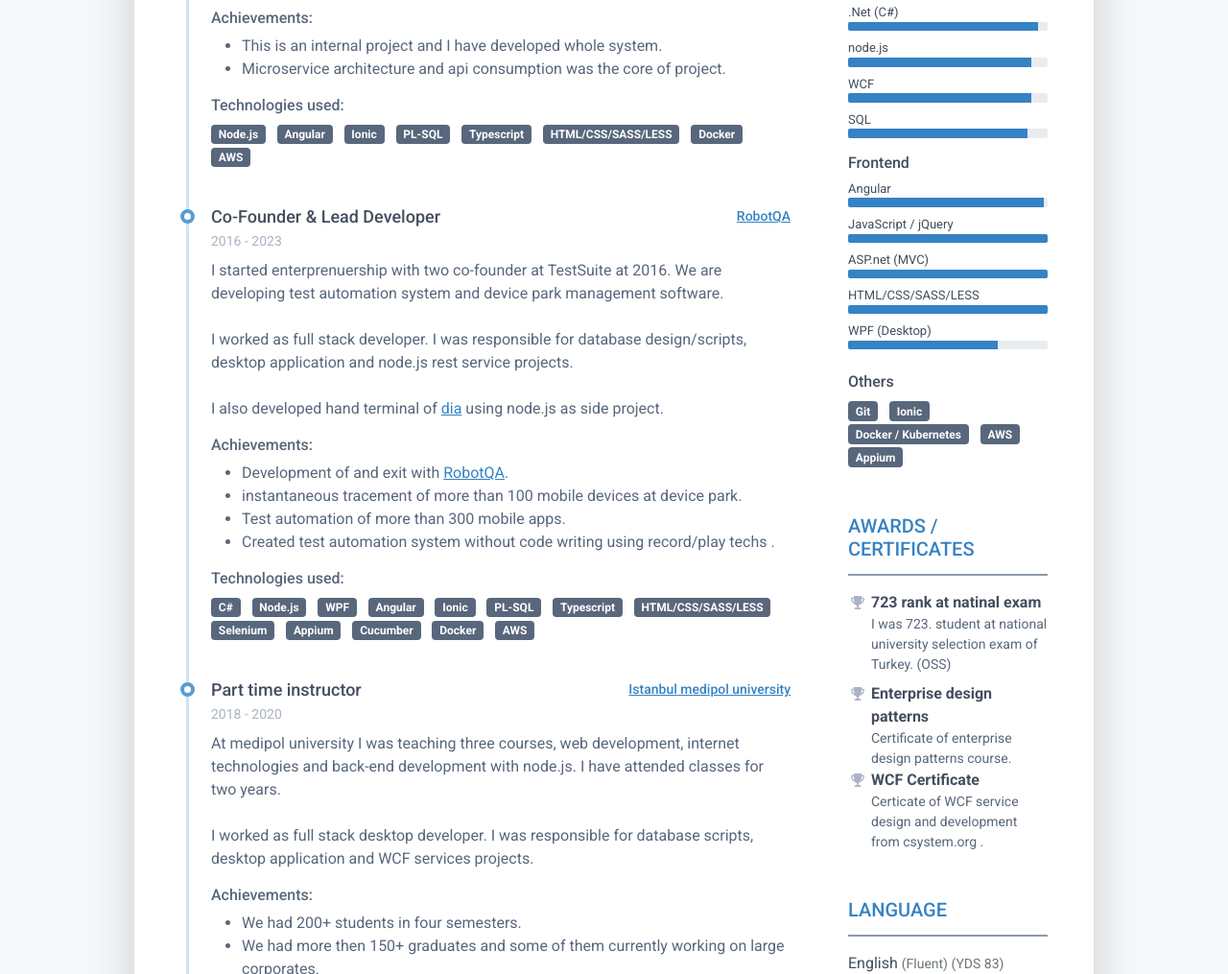
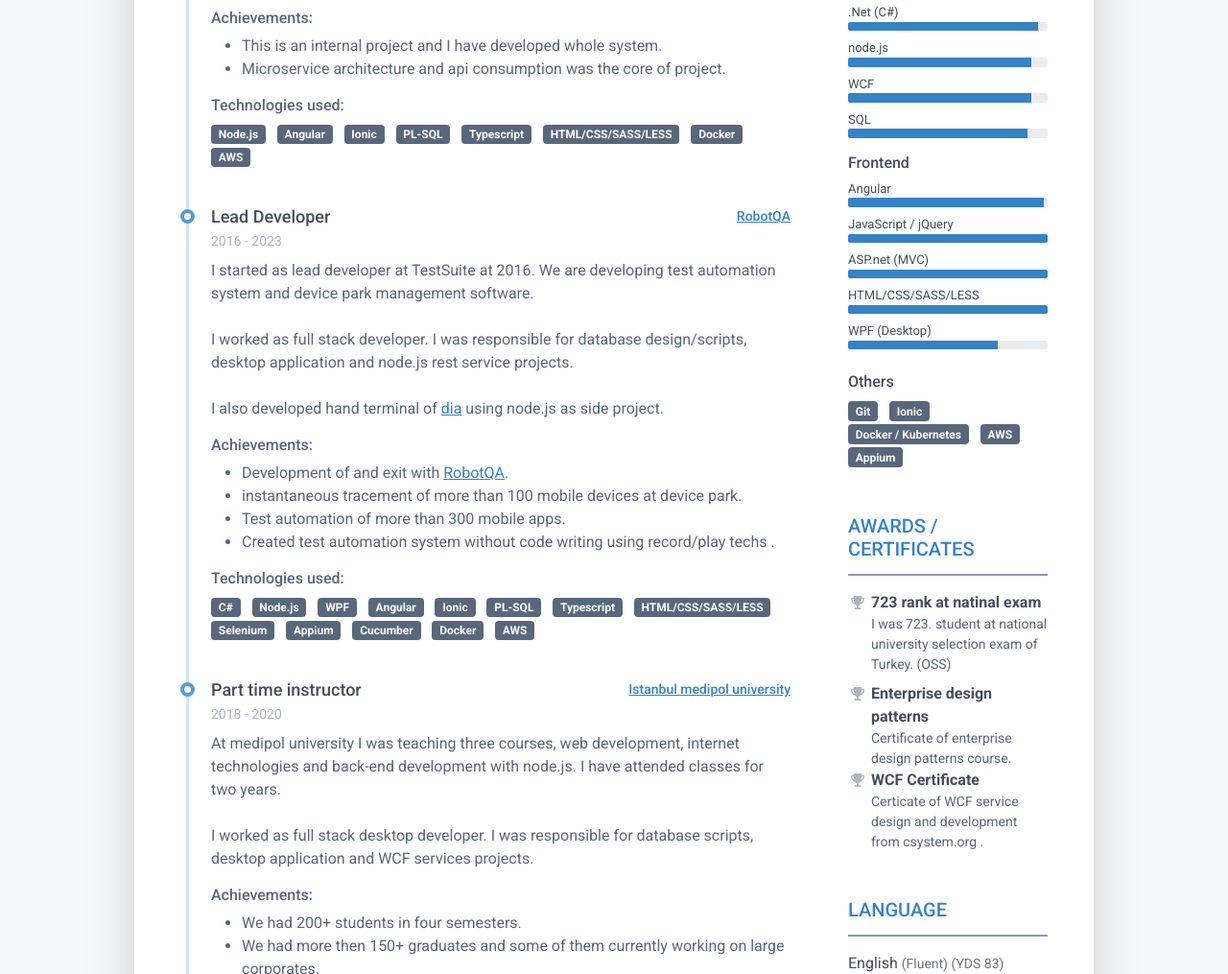
Before and after one commit to osmanraifgunes/osmanraifgunes.github.io, a plain HTML site: page index.html in a window 1280 px wide. Shown: the part 719-1734 px from the top of the page at 96% size. Drawn offline with Linux system fonts and the light colour scheme.

Commit message:
founder removed

```diff
--- a/index.html
+++ b/index.html
@@ -171,9 +171,8 @@
 
 										<div class="resume-timeline-item-header mb-2">
 											<div class="d-flex flex-column flex-md-row">
-												<h3 class="resume-position-title font-weight-bold mb-1">Co-Founder &
+												<h3 class="resume-position-title font-weight-bold mb-1">
 													Lead Developer
-
 												</h3>
 												<div class="resume-company-name ms-auto">
 													<a href="https://robotqa.com/" target="blank">RobotQA
@@ -186,7 +185,7 @@
 										<!--//resume-timeline-item-header-->
 										<div class="resume-timeline-item-desc">
 											<p>
-												I started enterprenuership with two co-founder at TestSuite at 2016. We
+												I started as lead developer at TestSuite at 2016. We
 												are developing test automation system and device park management
 												software.
 												<br />
```
Also changed, not shown: 1 other file.
